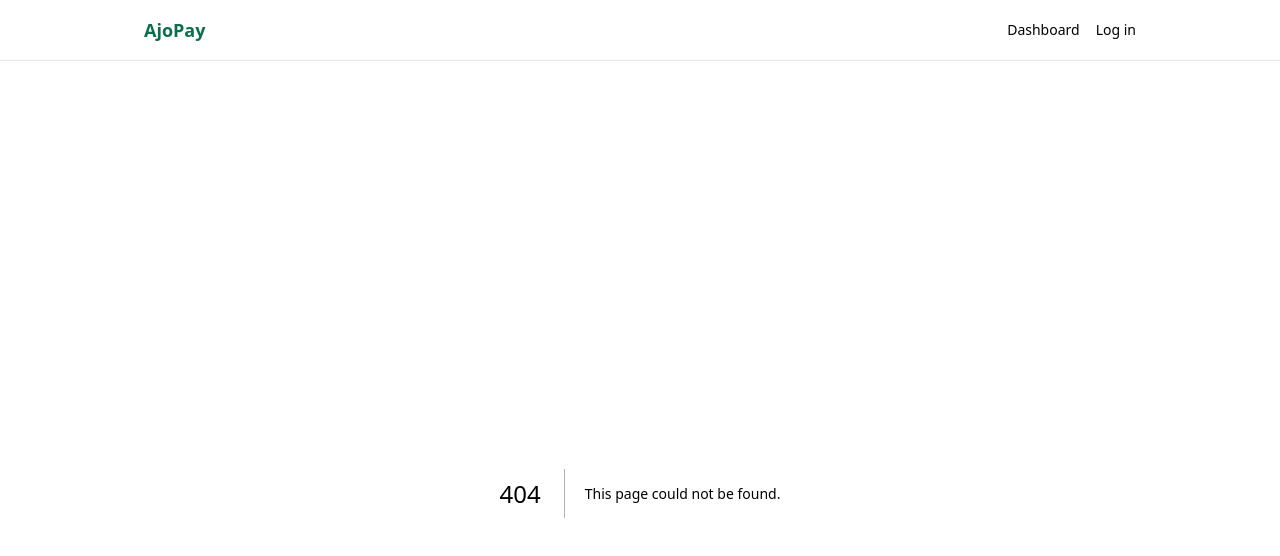
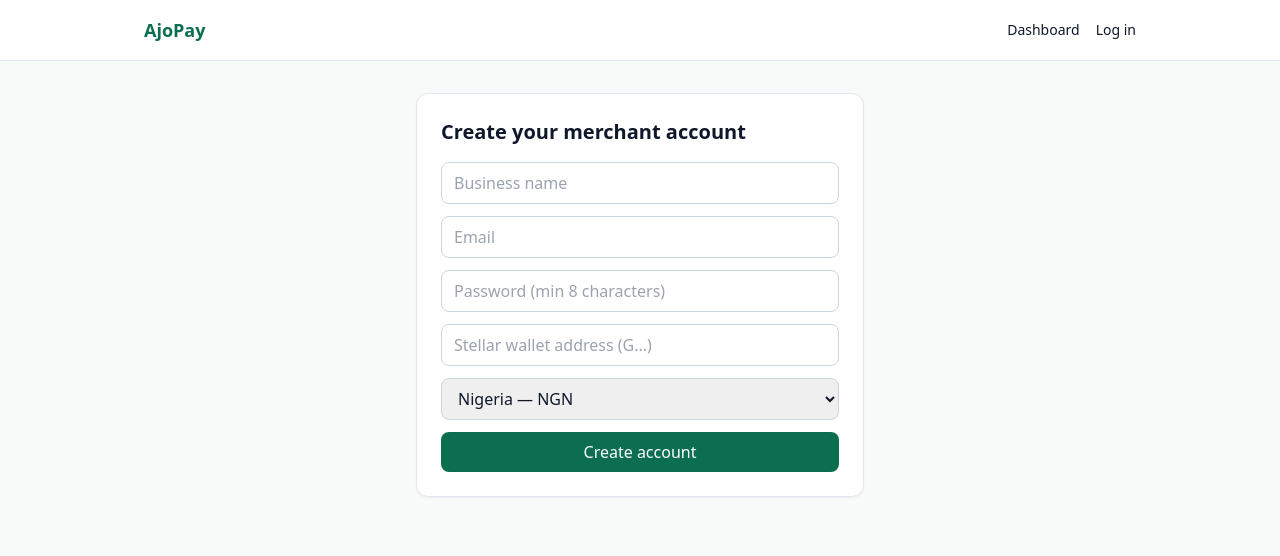
Before and after one commit to Ajo-Pay-app/AjoPay-frontend, a Next.js app: page /signup in a window 1280 px wide. Before the commit this address had no page. Shown: the top 556 px of the page. Built offline with nearby package versions, Linux system fonts and the light colour scheme; no server answers.

Commit message:
feat(auth): implement merchant registration page

```diff
--- /dev/null
+++ b/app/signup/page.tsx
@@ -0,0 +1,86 @@
+"use client";
+
+import { useState, type FormEvent } from "react";
+import { useRouter } from "next/navigation";
+import { api, setToken } from "@/lib/api";
+
+export default function SignupPage() {
+  const router = useRouter();
+  const [form, setForm] = useState({
+    businessName: "",
+    email: "",
+    password: "",
+    stellarAddress: "",
+    payoutCurrency: "NGN",
+  });
+  const [error, setError] = useState<string | null>(null);
+  const [loading, setLoading] = useState(false);
+
+  async function onSubmit(e: FormEvent) {
+    e.preventDefault();
+    setError(null);
+    setLoading(true);
+    try {
+      const { token } = await api.signup(form);
+      setToken(token);
+      router.push("/dashboard");
+    } catch (err) {
+      setError((err as Error).message);
+    } finally {
+      setLoading(false);
+    }
+  }
+
+  return (
+    <div className="max-w-md mx-auto card">
+      <h1 className="text-xl font-semibold mb-4">Create your merchant account</h1>
+      <form onSubmit={onSubmit} className="space-y-3">
+        <input
+          className="input"
+          placeholder="Business name"
+          value={form.businessName}
+          onChange={(e) => setForm({ ...form, businessName: e.target.value })}
+          required
+        />
+        <input
+          className="input"
+          type="email"
+          placeholder="Email"
+          value={form.email}
+          onChange={(e) => setForm({ ...form, email: e.target.value })}
+          required
+        />
+        <input
+          className="input"
+          type="password"
+          placeholder="Password (min 8 characters)"
+          value={form.password}
+          onChange={(e) => setForm({ ...form, password: e.target.value })}
+          minLength={8}
+          required
+        />
+        <input
+          className="input"
+          placeholder="Stellar wallet address (G...)"
+          value={form.stellarAddress}
+          onChange={(e) => setForm({ ...form, stellarAddress: e.target.value })}
+          required
+        />
+        <select
+          className="input"
+          value={form.payoutCurrency}
+          onChange={(e) => setForm({ ...form, payoutCurrency: e.target.value })}
+        >
+          <option value="NGN">Nigeria — NGN</option>
+          <option value="KES">Kenya — KES</option>
+          <option value="GHS">Ghana — GHS</option>
+          <option value="ZAR">South Africa — ZAR</option>
+        </select>
+        {error && <p className="text-red-600 text-sm">{error}</p>}
+        <button className="btn-primary w-full" disabled={loading}>
+          {loading ? "Creating account..." : "Create account"}
+        </button>
+      </form>
+    </div>
+  );
+}
```
